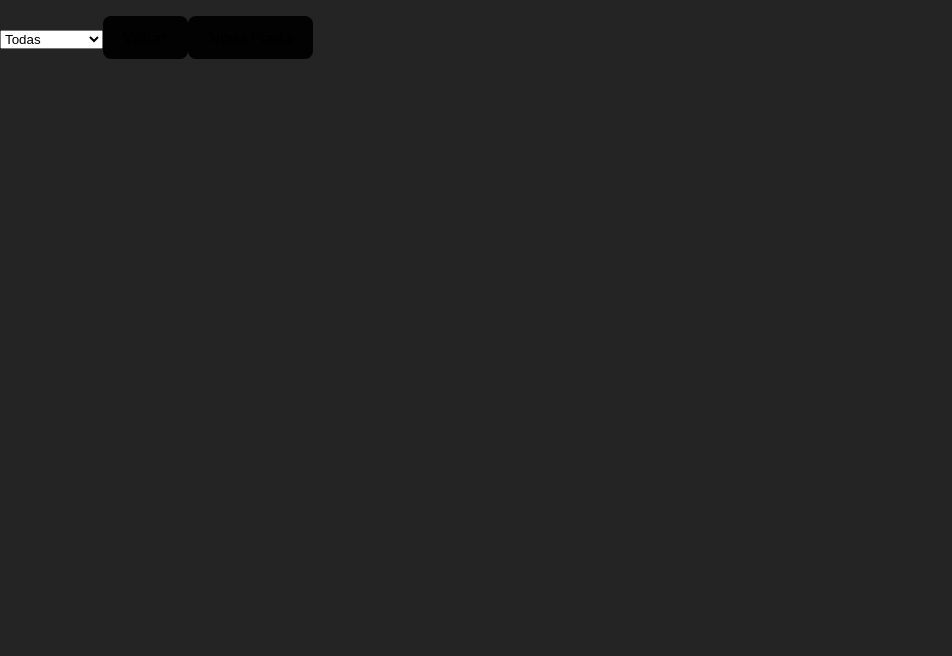
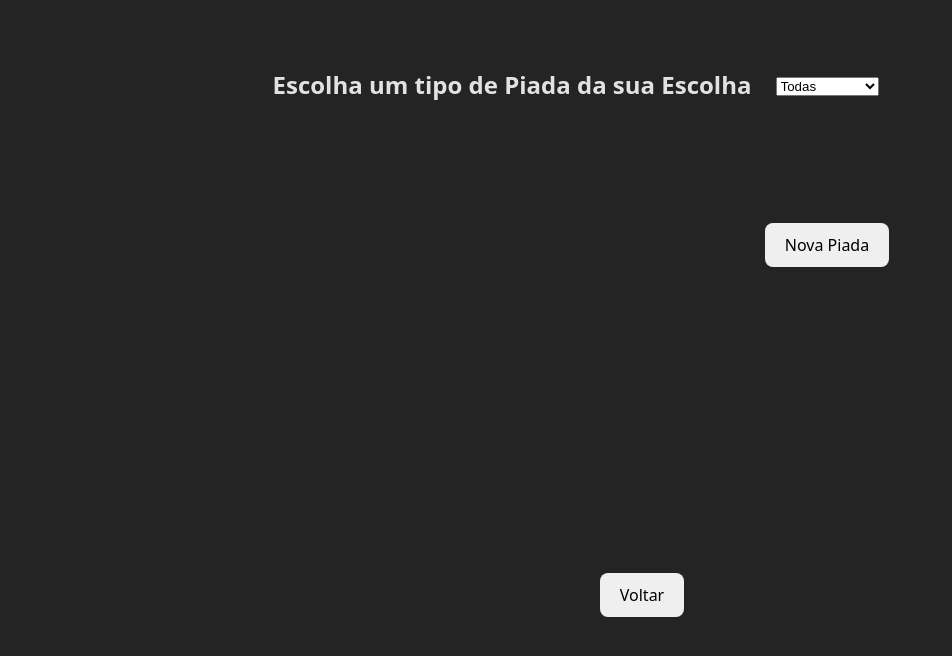
Before and after one commit to FelipePatricioAlbornoz/Joke, a React (Vite) app in the folder joke/: page /categories in a window 1280 px wide. Shown: the top 656 px of the page, without its empty margins (0-952 px from the left). Built offline with nearby package versions, Linux system fonts and the light colour scheme; no server answers.

Commit message:
css maldito

```diff
--- a/joke/src/index.css
+++ b/joke/src/index.css
@@ -17,7 +17,6 @@
         font-size: 1em;
         font-weight: 500;
         font-family: inherit;
-        background-color: rgb(2, 2, 2);
         cursor: pointer;
         transition: border-color 0.25s;
       }
--- a/joke/src/pages/Categories.jsx
+++ b/joke/src/pages/Categories.jsx
@@ -25,16 +25,30 @@ export default function Categories() {
     }, [category]);
 
     return(
-        <div>
-            <p>{joke}</p>
-             <select value={category} onChange={(e) => setCategory(e.target.value)}>
+        <div
+        style={{
+            display: 'grid',
+            placeItems: 'center',
+            height: '100vh',
+            gridTemplateRows: '170px 150px 150px  auto',
+            gridTemplateColumns: '4fr 1fr'
+            }}>
+            <div>
+            <h2>Escolha um tipo de Piada da sua Escolha</h2>
+            </div>
+            <div style={{marginLeft: '-650px',}}>
+            <select value={category} onChange={(e) => setCategory(e.target.value)}>
                 <option value="Any">Todas</option>
                 <option value="Programming">Programação</option>
                 <option value="Misc">Diversos</option>
                 <option value="Pun">Trocadilhos</option>
             </select>
-             <button onClick={() => navigate('/')} >Voltar</button>
-             <button onClick={() => PegarPiada()}>Nova Piada</button>
+            </div>
+            <div>
+            <p style={{marginRight: '300px', marginLeft: '300px'}}>{joke}</p>
+            </div>
+            <button onClick={() => PegarPiada()} style={{marginLeft: '-650px',}}>Nova Piada </button>
+            <button onClick={() => navigate('/')} style={{marginLeft: '260px', marginTop: '400px'}}>Voltar</button>
         </div>
     )
 }
--- a/joke/src/pages/TelaPiada.jsx
+++ b/joke/src/pages/TelaPiada.jsx
@@ -46,9 +46,7 @@ export default function TelaPiada() {
                 width: '200px'
         }}
             >Nova Piada</button>
-            <div>
             <button onClick={() => navigate('/')}>Voltar</button>
-            </div>
-        </div>
+      </div>
     );
 };
```
